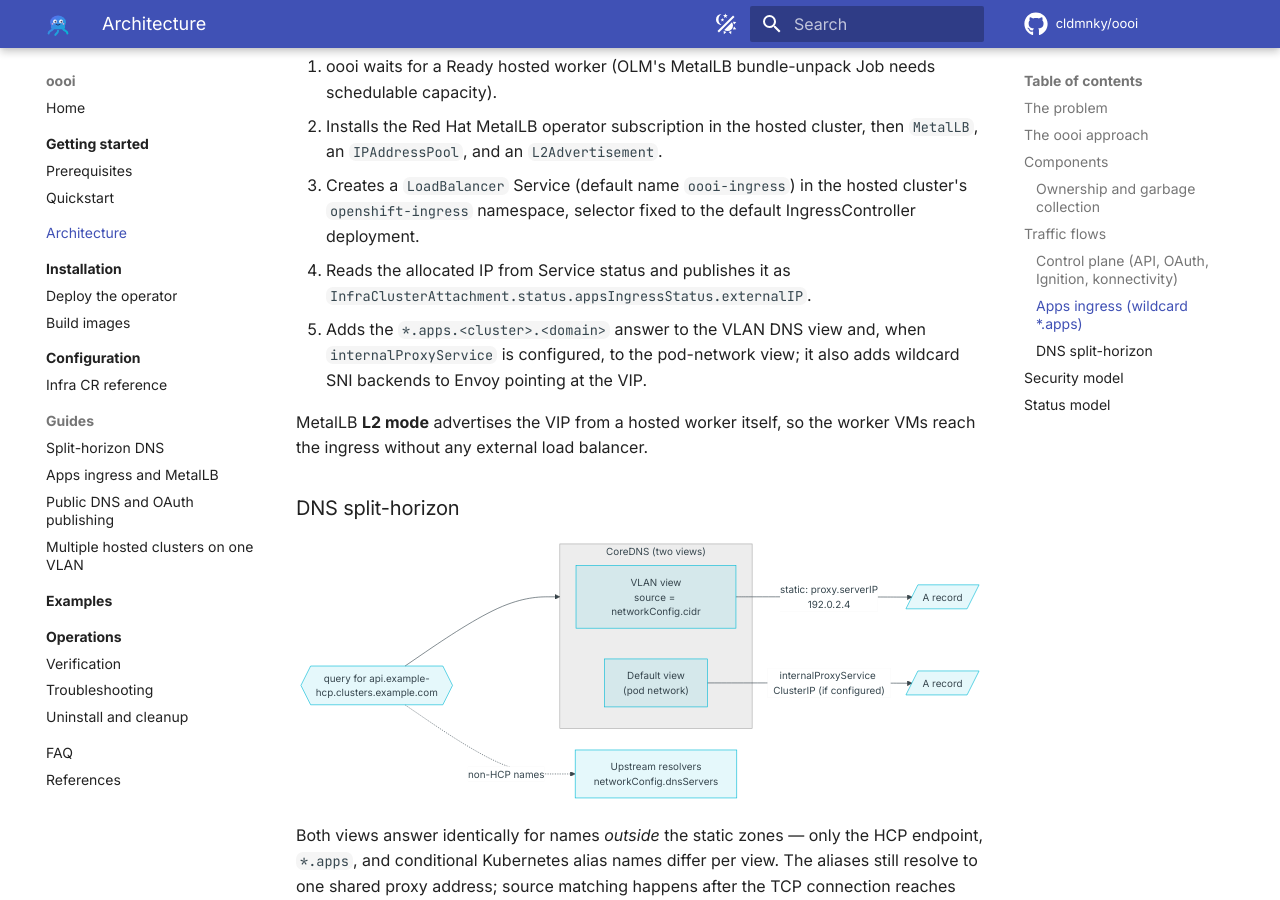
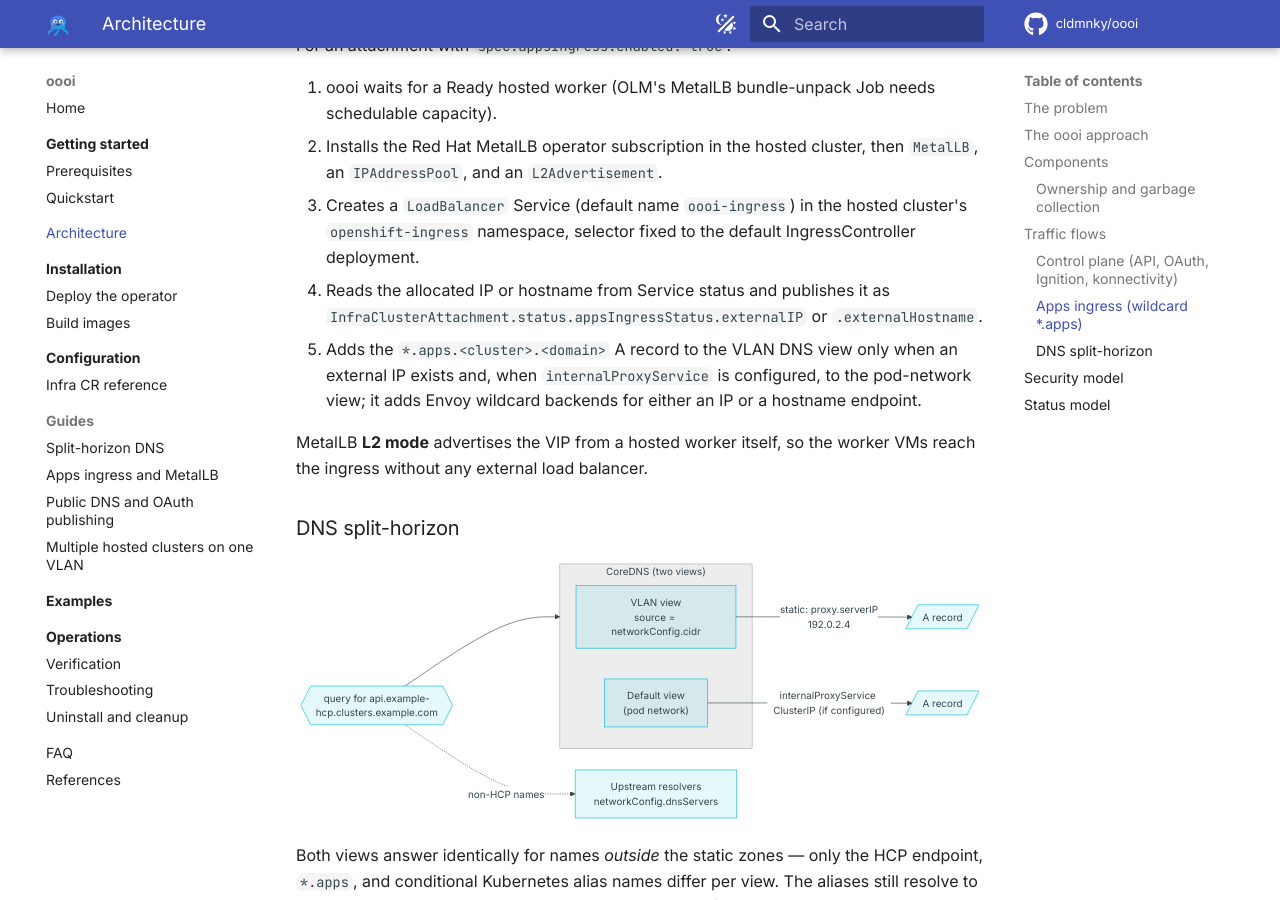
Before and after one commit to cldmnky/oooi, an MkDocs documentation site: the page built from website/docs/architecture.md, in a window 1280 px wide and 900 px high, scrolled down 3569 px. Built offline with MkDocs 1.6.1 and Material for MkDocs 9.7.7, drawn with Linux system fonts in a browser that asks for light colours; a script that is not in the unit is left out; comment, search, counter and statistics services are not loaded; some of the changed text lies outside the part shown.

Commit message:
docs: clarify OpenShift and endpoint configuration

````diff
--- a/website/docs/architecture.md
+++ b/website/docs/architecture.md
@@ -159,11 +159,13 @@ For an attachment with `spec.appsIngress.enabled: true`:
 3. Creates a `LoadBalancer` Service (default name `oooi-ingress`) in the hosted
    cluster's `openshift-ingress` namespace, selector fixed to the default
    IngressController deployment.
-4. Reads the allocated IP from Service status and publishes it as
-   `InfraClusterAttachment.status.appsIngressStatus.externalIP`.
-5. Adds the `*.apps.<cluster>.<domain>` answer to the VLAN DNS view and, when
-   `internalProxyService` is configured, to the pod-network view; it also adds
-   wildcard SNI backends to Envoy pointing at the VIP.
+4. Reads the allocated IP or hostname from Service status and publishes it as
+   `InfraClusterAttachment.status.appsIngressStatus.externalIP` or
+   `.externalHostname`.
+5. Adds the `*.apps.<cluster>.<domain>` A record to the VLAN DNS view only when
+   an external IP exists and, when `internalProxyService` is configured, to the
+   pod-network view; it adds Envoy wildcard backends for either an IP or a
+   hostname endpoint.
 
 MetalLB **L2 mode** advertises the VIP from a hosted worker itself, so the
 worker VMs reach the ingress without any external load balancer.
@@ -215,7 +217,8 @@ status:
     phase:                 # Pending | Ready | Degraded
     reason:                # WaitingForHostedClusterNodes, WaitingForExternalIP, ...
     message:               # human-readable detail when Degraded
-    externalIP:            # assigned VIP
+    externalIP:            # assigned IP, when the endpoint is IP-backed
+    externalHostname:      # assigned hostname, otherwise
 ```
 
 See [Verification](operations/verify.md) for ready-made queries and expected
````
Also changed, not shown: other parts of website/docs/architecture.md (+1 -1 lines), docs/openshift-scc-requirements.md (+6 -0 lines), website/docs/configuration/infra-reference.md (+9 -1 lines), website/docs/examples/index.md (+1 -0 lines), website/docs/guides/multi-cluster.md (+1 -0 lines), website/docs/installation/build-images.md (+1 -1 lines), 1 other file.
